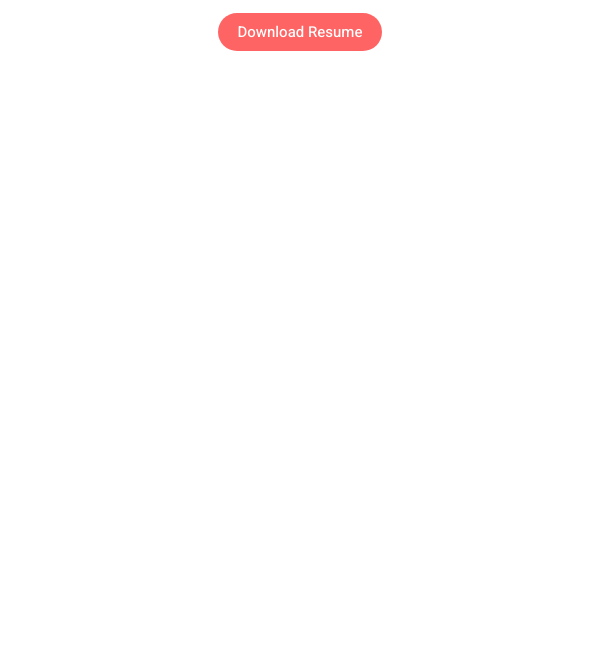
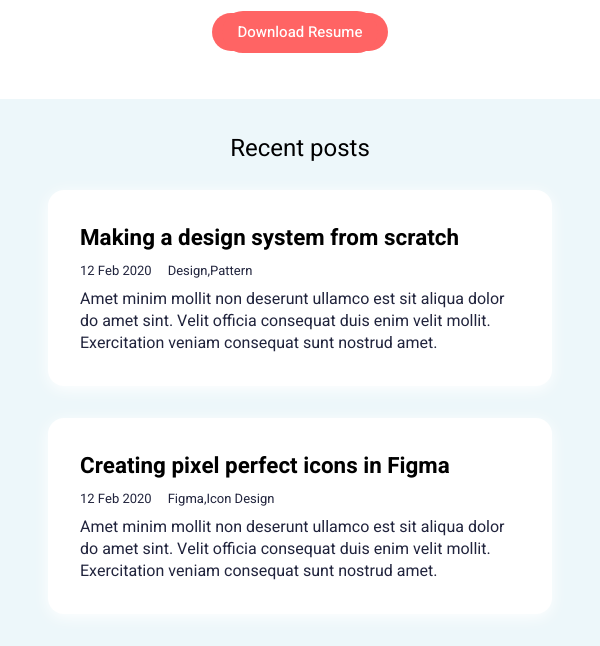
Before and after one commit to Inbach-Yassine/html-css-js, a plain HTML site: page index.html in a window 600 px wide. Shown: the part 521-1167 px from the top of the page. Before the commit the page ends 800 px from the top, so only its background shows below. Drawn offline with Linux system fonts and the light colour scheme.

Commit message:
Changement

```diff
--- a/Style.css
+++ b/Style.css
@@ -3,7 +3,7 @@
     --black:#000000;
     --white:#ffffff;
     --grey:#BDB7B1;
-    --blue:#036;
+    --blue:#00A8CC;
     --orange:#FF6464;
 }
 *::selection{
@@ -51,21 +51,21 @@ header #Menu-bar:hover
     overflow: hidden;
     transition: .2s linear;
 }
-.position{
+section{
     padding: 0 7rem;
 }
-section{
+.Creative{
+    padding: 4rem 0;
     display: flex;
     align-items: center;
     justify-content: space-between;
-    padding: 4rem 0;
 }
-section .Creative-Technologist h1{
+.Creative .Creative-Technologist h1{
     font-weight: 700;
     color: var(--black);
     font-size: 2.3rem;
 }
-section .Creative-Technologist p{
+.Creative .Creative-Technologist p{
     font-size: 15px;
     padding-top: 1rem;
     font-weight: 400;
@@ -73,24 +73,78 @@ section .Creative-Technologist p{
     line-height: 23px;
     color:  #21243D;
 }
-section .Creative-Technologist .btn{
+.Creative .Creative-Technologist .btn{
     padding-top: 1.5rem;
 }
-section .Creative-Technologist .btn button,
-section .Creative-Technologist .btn button a{
+.Creative .Creative-Technologist .btn button,
+.Creative .Creative-Technologist .btn button a{
     padding: 10px 1rem;
     background: var(--orange);
     color: var(--white);
     font-weight: 500;
-    font-size: 1rem;
     border-radius: 1.5rem;
 }
-section img{
+.Creative img{
     object-fit: fill;
     width: 240px;
     height: 240px;
     margin-top: 3rem;
 }
+.back-ground{
+    background:  #EDF7FA;
+    padding: 2rem 0;
+}
+.Recent-posts{
+    display: flex;
+    align-items: center;
+    justify-content: space-between;
+}
+.Recent-posts h2,
+.Recent-posts h4{
+    font-weight: 400;
+}
+.Recent-posts h4{
+    color: var(--blue);
+}
+.card{
+    display: flex;
+    justify-content:space-around;
+    column-gap: 3rem;
+    padding-top: 2rem;
+}
+.card .card-1,
+.card .card-2{
+    box-shadow: 0 .2rem 1rem var(--white);
+    padding:2rem;
+    background: var(--white);
+    border-radius: 1rem;
+}
+.card .card-1 h2,
+.card .card-2 h2
+{
+    max-width: 350px;
+    padding-bottom: 10px;
+}
+.card .card-1 .para,
+.card .card-1 .para p,
+.card .card-2 .para,
+.card .card-2 .para p {
+    display: flex;
+    column-gap: 1rem;
+    font-size: 15px;
+    font-weight: 400;
+    color: #21243D;
+}
+.card .card-1 p,
+.card .card-2 p{
+    font-weight: 400;
+    font-family: 13px;
+    max-width: 350px;
+    line-height: 24px;
+    color: #21243D;
+    padding-top: 14px;
+}
+
 
 @media only screen and (max-width:600px){
     header{
@@ -120,29 +174,94 @@ section img{
         padding-right: 3rem;
         font-size: 1.5rem;
     }
-    .position {
-        padding: 0px 3rem;
+    section{
+        padding: 0 3rem;
     }
-    section {
-        row-gap: 2rem;
+    .Creative {
         padding: 0rem 0;
         flex-direction: column-reverse;
         text-align: center;
+        row-gap: 2rem;
     }
-    section .Creative-Technologist h1 {
+    .Creative .Creative-Technologist h1 {
         font-size: 1.8rem;
     }
-    section .Creative-Technologist p {
+    .Creative .Creative-Technologist p {
         font-size: 13px;
         max-width: max-content;
     }
-    section .Creative-Technologist .btn {
+    .Creative .Creative-Technologist .btn {
         padding-top: 1rem;
     }
-    section .Creative-Technologist .btn button, section .Creative-Technologist .btn button a {
+    .Creative .Creative-Technologist .btn button, section .Creative-Technologist .btn button a {
         padding: 10px 13px;
         font-size: 14px;
     }
+    .back-ground {
+        margin-top: 3rem;
+    }
+    .Recent-posts {
+        flex-direction: column;
+    }
+    .Recent-posts h2 {
+        font-size: 1.5rem;
+    }
+    .Recent-posts h4 {
+        display: none;
+    }
+    .card {
+        padding-top: 1.5rem;
+        flex-direction: column;
+        row-gap: 2rem;
+    }
+    .card .card-1 h2, .card .card-2 h2 {
+        max-width: max-content;
+        padding-bottom: 0px;
+        font-size: 1.4rem;
+    }
+    .card .card-1 .para, .card .card-1 .para p, .card .card-2 .para, .card .card-2 .para p {
+        font-size: 13px;
+    }
+    .card .card-1 p, .card .card-2 p {
+        font-family: 11px;
+        line-height: 23px;
+        max-width: max-content;
+    }
+}
+@media only screen and (max-width:300px){
+    .Creative img {
+        width: 180px;
+        height: 180px;
+        margin-top: 0;
+    }
+    .Creative .Creative-Technologist h1 {
+        font-size: 1rem;
+    }
+    .Creative .Creative-Technologist p {
+        font-size: 11px;
+    }
+    .Creative .Creative-Technologist .btn button a {
+        padding: 9px;
+        font-size: 12px;
+    }
+    .Recent-posts h2 {
+        font-size: 1rem;
+    }
+    .card .card-1 .para, .card .card-1 .para p ,
+     .card .card-2 .para, .card .card-2 .para p {
+        font-size: 8px;
+        column-gap: 9px;
+    }
+    .card .card-1 h2,
+    .card .card-2 h2 {
+        font-size: 12px;
+    }
+}
+.card .card-1 p, .card .card-2 p {
+    font-family: 13px;
+    max-width: none;
+    line-height: 22px;
+    padding-top: 6px;
 }
 @media only screen and (min-width:600px) and (max-width:991px){
     header{
@@ -152,24 +271,27 @@ section img{
         font-size: 18px;
         padding: 0 1rem;
     }
-    .position {
+    section{
         padding: 0 3rem;
     }
-    section .Creative-Technologist h1 {
+    .Creative .Creative-Technologist h1 {
         font-size: 2rem;
     }
-    section .Creative-Technologist p {
+    .Creative .Creative-Technologist p {
         font-size: 14px;
     }
-    section img {
+    .Creative img {
         margin-top: 0rem;
     }
-    section .Creative-Technologist .btn button, section .Creative-Technologist .btn button a {
+    .Creative .Creative-Technologist .btn button, section .Creative-Technologist .btn button a {
         padding: 8px 10px;
         font-size: 15px;
     }
-    section .Creative-Technologist .btn {
+    .Creative .Creative-Technologist .btn {
         padding-top: 1rem;
     }
-
+    .card .card-1 h2, .card .card-2 h2 {
+        max-width: max-content;
+        font-size: 1.5;
+    }
 }
--- a/index.html
+++ b/index.html
@@ -24,11 +24,14 @@
       </div>
     </header>
     <!--header ends-->
-    <div class="position">
     <!--Section Creative Technologist starts-->
     <section>
+      <div class="Creative">
         <div class="Creative-Technologist">
-        <h1>Hi, I am John,<br> Creative Technologist</h1>
+          <h1>
+            Hi, I am John,<br />
+            Creative Technologist
+          </h1>
           <p>
             Amet minim mollit non deserunt ullamco est sit aliqua dolor do amet
             sint. Velit officia consequat duis enim velit mollit. Exercitation
@@ -38,10 +41,46 @@
             <button><a href="">Download Resume</a></button>
           </div>
         </div>
-      <img src="Images/img.png" alt="">
+        <img src="Images/img.png" alt="" />
+      </div>
     </section>
     <!--Section Creative Technologist- ends-->
+    <!--Section Recent posts starts-->
+    <div class="back-ground">
+      <section>
+        <div class="Recent-posts">
+          <h2>Recent posts</h2>
+          <h4>View all</h4>
         </div>
+        <div class="card">
+          <div class="card-1">
+            <h2>Making a design system from scratch</h2>
+            <div class="para">
+              <p>12 Feb 2020</p>
+              <p>Design,Pattern</p>
+            </div>
+            <p>
+              Amet minim mollit non deserunt ullamco est sit aliqua dolor do
+              amet sint. Velit officia consequat duis enim velit mollit.
+              Exercitation veniam consequat sunt nostrud amet.
+            </p>
+          </div>
+          <div class="card-2">
+            <h2>Creating pixel perfect icons in Figma</h2>
+            <div class="para">
+              <p>12 Feb 2020</p>
+              <p>Figma,Icon Design</p>
+            </div>
+            <p>
+              Amet minim mollit non deserunt ullamco est sit aliqua dolor do
+              amet sint. Velit officia consequat duis enim velit mollit.
+              Exercitation veniam consequat sunt nostrud amet.
+            </p>
+          </div>
+        </div>
+      </section>
+    </div>
+    <!--Section Recent posts ends-->
     <script src="Js/main.js"></script>
   </body>
 </html>
```
Lines whose indentation alone changed are shown as unchanged.
